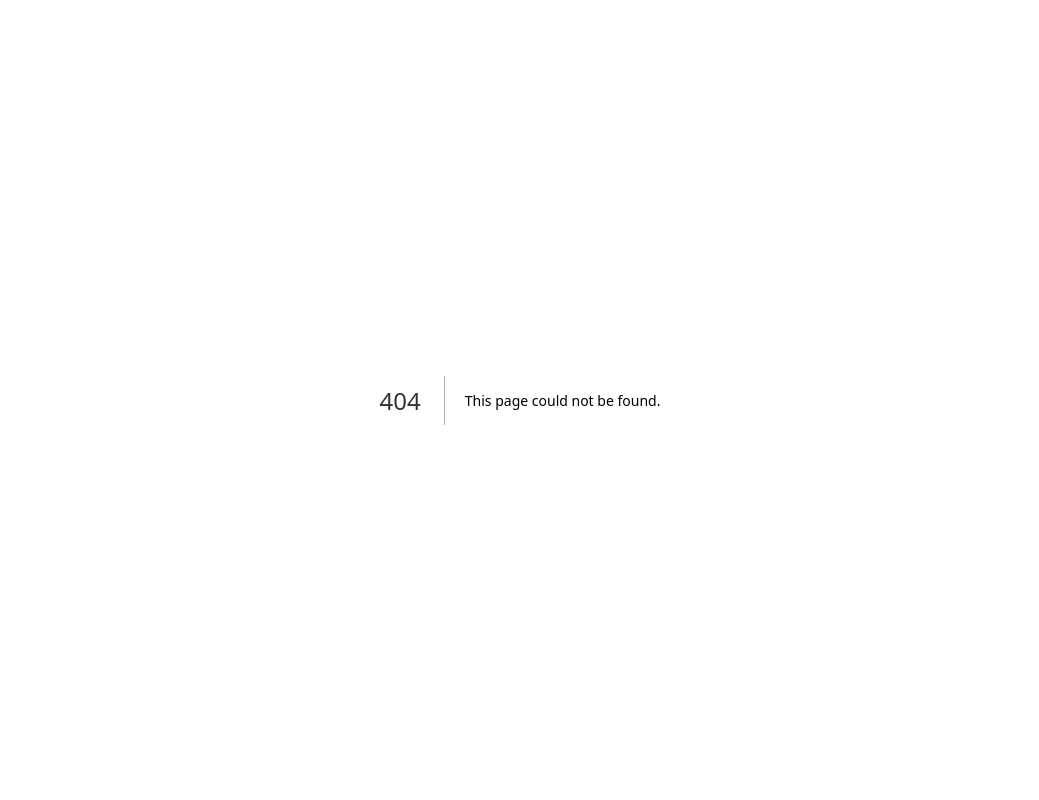
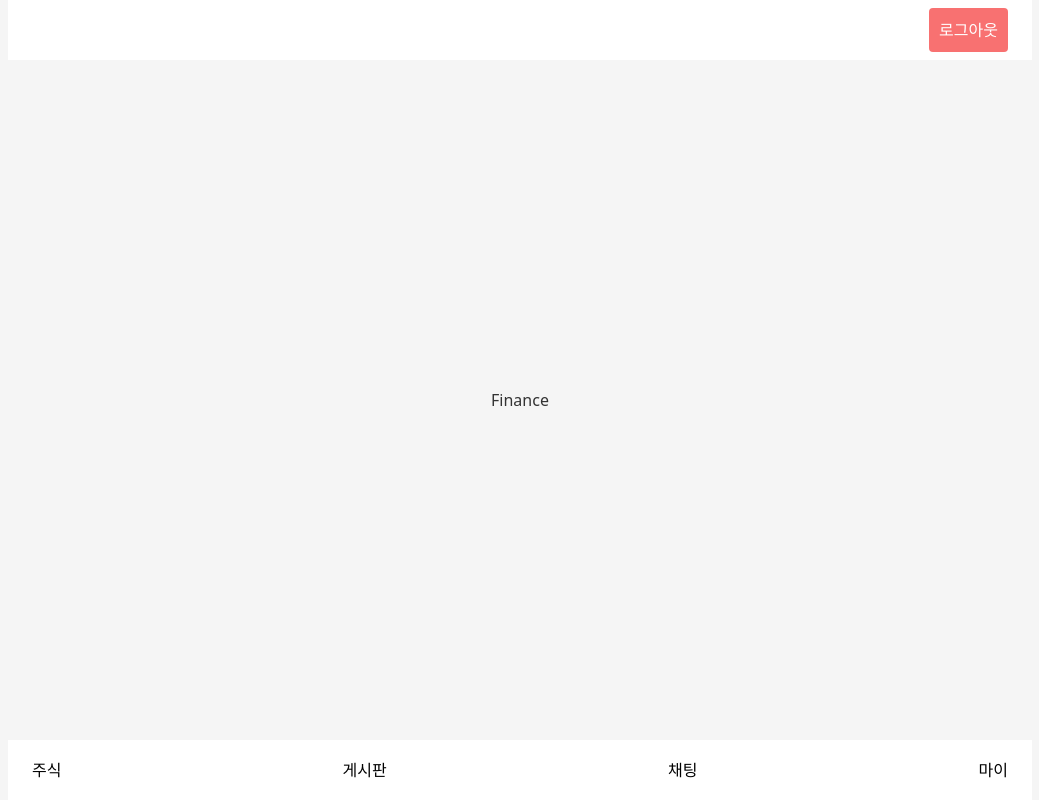
Before and after one commit to jm4293/jm4293-fe, a Next.js app: page /finance in a window 1280 px wide. Before the commit this address had no page. Shown: the whole page, without its empty margins (120-1159 px from the left). Built offline with nearby package versions, Linux system fonts and the light colour scheme.

Commit message:
[Design]: 네비게이션 바 구성 변경

```diff
--- /dev/null
+++ b/app/(main)/_components/ButtonSignOut.tsx
@@ -0,0 +1,24 @@
+'use client';
+
+import useStorage from '@/hooks/useStorage';
+import ButtonWithSpinner from '@/components/button/ButtonWithSpinner';
+
+export default function ButtonSignOut() {
+  const { session, local } = useStorage();
+
+  const onLogoutHandle = async () => {
+    try {
+      const response = await fetch('/api/sign-out', { method: 'GET' });
+
+      if (response.ok) {
+        local.clear();
+        session.clear();
+        window.location.href = '/auth';
+      }
+    } catch (error) {
+      console.error('로그아웃 실패:', error);
+    }
+  };
+
+  return <ButtonWithSpinner type="button" text="로그아웃" bgColor="red" onClick={onLogoutHandle} />;
+}
--- /dev/null
+++ b/app/(main)/_components/header.tsx
@@ -0,0 +1,11 @@
+import ButtonSignOut from '@/app/(main)/_components/ButtonSignOut';
+
+export default function Header() {
+  return (
+    <header className="fixed top-0 left-[50%] translate-x-[-50%] w-[100vw] min-w-[320px] max-w-[1024px] bg-white min-h-[60px] max-h-[60px] flex justify-end items-center pr-6 pl-6">
+      <div>
+        <ButtonSignOut />
+      </div>
+    </header>
+  );
+}
--- a/app/(main)/_components/navigation.tsx
+++ b/app/(main)/_components/navigation.tsx
@@ -3,9 +3,10 @@ import Link from 'next/link';
 export default function Navigation() {
   return (
     <nav className="fixed bottom-0 left-[50%] translate-x-[-50%] w-[100vw] min-w-[320px] max-w-[1024px] bg-white min-h-[60px] max-h-[60px] flex justify-between items-center pr-6 pl-6">
+      <Link href="/finance">주식</Link>
       <Link href="/board">게시판</Link>
       <Link href="/chatting">채팅</Link>
-      <Link href="/my">마이</Link>
+      <Link href="/mypage">마이</Link>
     </nav>
   );
 }
--- a/app/(main)/board/_components/board-list-header.tsx
+++ b/app/(main)/board/_components/board-list-header.tsx
@@ -2,33 +2,17 @@
 
 import ButtonWithSpinner from '@/components/button/ButtonWithSpinner';
 import { useRouter } from 'next/navigation';
-import useStorage from '@/hooks/useStorage';
 
 export default function BoardListHeader() {
   const router = useRouter();
-  const { local } = useStorage();
 
   const onCreateBoardHandle = () => {
     router.push('/board/create');
   };
 
-  const onLogoutHandle = async () => {
-    try {
-      const response = await fetch('/api/sign-out', { method: 'GET' });
-
-      if (response.ok) {
-        local.remove('refreshToken');
-        window.location.href = '/auth';
-      }
-    } catch (error) {
-      console.error('로그아웃 실패:', error);
-    }
-  };
-
   return (
     <div className="flex items-center gap-2">
       <ButtonWithSpinner type="button" text="글 작성" bgColor="blue" onClick={onCreateBoardHandle} />
-      <ButtonWithSpinner type="button" text="로그아웃" bgColor="red" onClick={onLogoutHandle} />
     </div>
   );
 }
--- a/app/(main)/board/page.tsx
+++ b/app/(main)/board/page.tsx
@@ -1,5 +1,5 @@
 import Pagination from '@/components/pagination/Pagination';
-import { BOARD_ITEM_COUNT } from '@/commons/constant';
+import { BOARD_ITEM_COUNT } from '@/constant';
 import { IBoardListRes } from '@/types/interface/board/board.response.interface';
 import BoardListHeader from '@/app/(main)/board/_components/board-list-header';
 import BoardList from '@/app/(main)/board/_components/board-list-row';
--- /dev/null
+++ b/app/(main)/finance/page.tsx
@@ -0,0 +1,7 @@
+export default function FinancePage() {
+  return (
+    <div>
+      <h1>Finance</h1>
+    </div>
+  );
+}
--- a/app/(main)/layout.tsx
+++ b/app/(main)/layout.tsx
@@ -1,4 +1,5 @@
 import Navigation from '@/app/(main)/_components/navigation';
+import Header from '@/app/(main)/_components/header';
 
 interface IProps {
   children: React.ReactNode;
@@ -7,6 +8,7 @@ interface IProps {
 export default function Layout({ children }: IProps) {
   return (
     <div className="flex flex-col">
+      <Header />
       <div className="main-container">{children}</div>
       <Navigation />
     </div>
--- /dev/null
+++ b/app/(main)/mypage/page.tsx
@@ -0,0 +1,7 @@
+export default function MypagePage() {
+  return (
+    <div>
+      <h1>Mypage</h1>
+    </div>
+  );
+}
--- a/components/pagination/Pagination.tsx
+++ b/components/pagination/Pagination.tsx
@@ -1,8 +1,8 @@
 'use client';
 
-import { BOARD_ITEM_COUNT, PAGINATION_MAX_PAGES } from '@/commons/constant';
 import { useState } from 'react';
 import { useRouter } from 'next/navigation';
+import { BOARD_ITEM_COUNT, PAGINATION_MAX_PAGES } from '@/constant';
 
 interface IProps {
   totalCount: number;
```
Also changed, not shown: constant/index.ts (renamed from commons/constant/index.ts).
